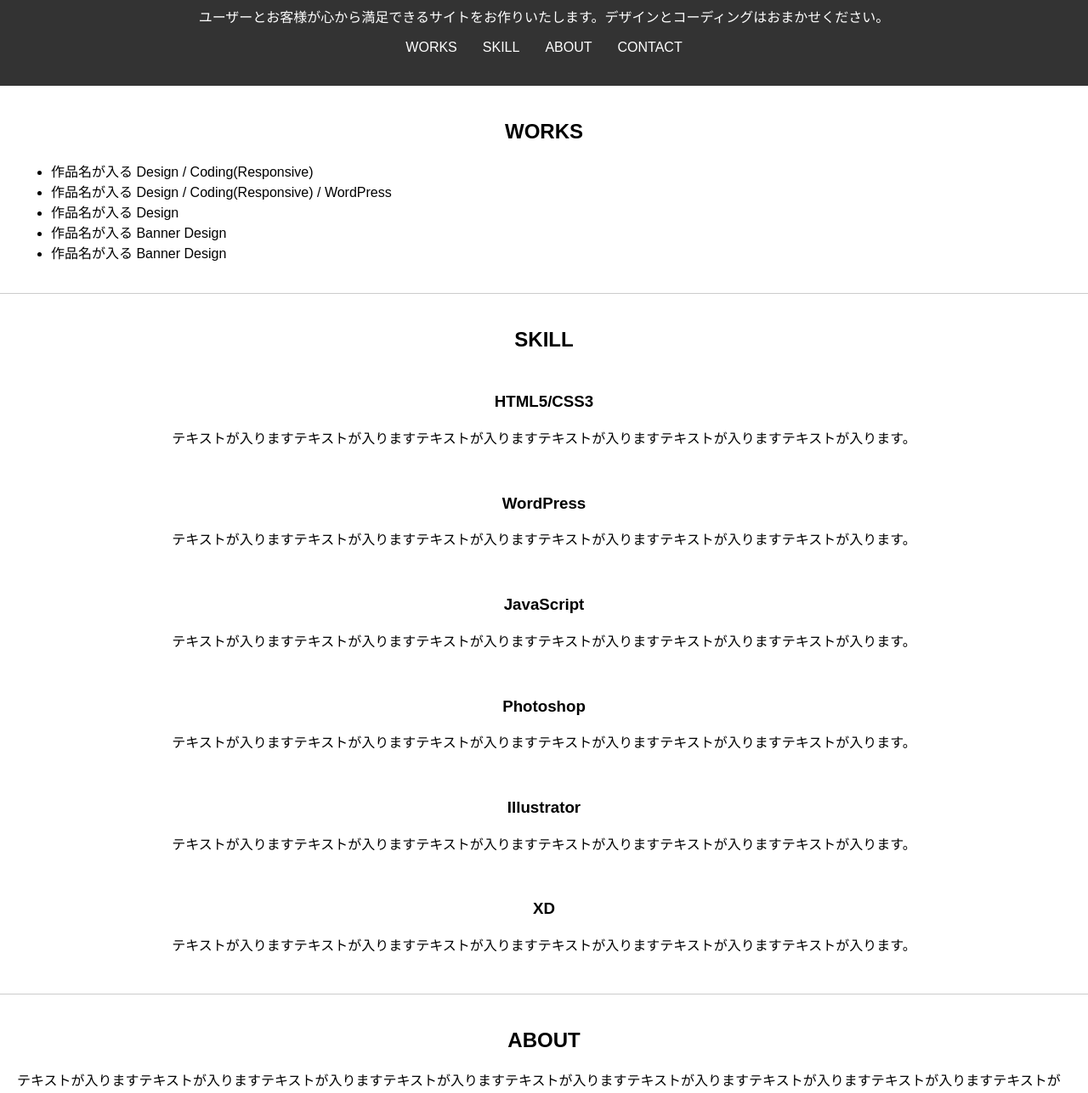
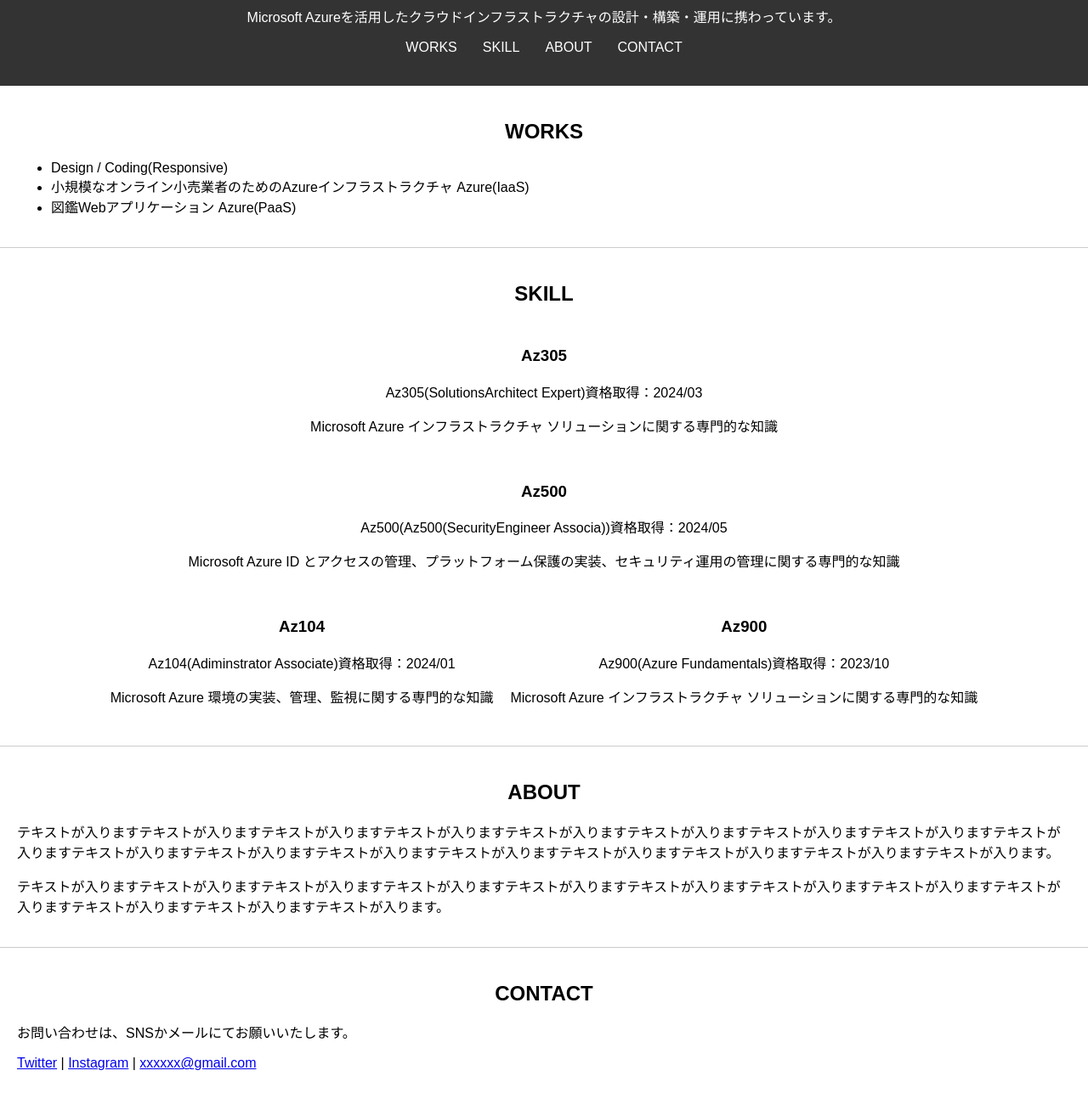
Before and after one commit to ksumida-kenya/portfolio, a plain HTML site: page index.html in a window 1280 px wide. Shown: the part 93-1380 px from the top of the page at 85% size. Drawn offline with Linux system fonts and the light colour scheme.

Commit message:
Update index.html

```diff
--- a/index.html
+++ b/index.html
@@ -3,7 +3,7 @@
 <head>
     <meta charset="UTF-8">
     <meta name="viewport" content="width=device-width, initial-scale=1.0">
-    <title>TARO YAMADA - ポートフォリオ</title>
+    <title>SUMIDA KENYA - ポートフォリオ</title>
     <style>
         body { font-family: Arial, sans-serif; margin: 0; padding: 0; }
         header, section, footer { padding: 20px; }
@@ -20,8 +20,8 @@
 </head>
 <body>
     <header>
-        <h1>TARO YAMADA</h1>
-        <p>ユーザーとお客様が心から満足できるサイトをお作りいたします。デザインとコーディングはおまかせください。</p>
+        <h1>SUMIDA KENYA</h1>
+        <p>Microsoft Azureを活用したクラウドインフラストラクチャの設計・構築・運用に携わっています。</p>
         <nav>
             <ul>
                 <li><a href="#works">WORKS</a></li>
@@ -35,11 +35,9 @@
     <section id="works">
         <h2>WORKS</h2>
         <ul>
-            <li>作品名が入る Design / Coding(Responsive)</li>
-            <li>作品名が入る Design / Coding(Responsive) / WordPress</li>
-            <li>作品名が入る Design</li>
-            <li>作品名が入る Banner Design</li>
-            <li>作品名が入る Banner Design</li>
+            <li> Design / Coding(Responsive)</li>
+            <li>小規模なオンライン小売業者のためのAzureインフラストラクチャ Azure(IaaS)</li>
+            <li>図鑑Webアプリケーション Azure(PaaS)</li>
         </ul>
     </section>
 
@@ -47,28 +45,24 @@
         <h2>SKILL</h2>
         <div class="skill">
             <div>
-                <h3>HTML5/CSS3</h3>
-                <p>テキストが入りますテキストが入りますテキストが入りますテキストが入りますテキストが入りますテキストが入ります。</p>
+                <h3>Az305</h3>
+                <p>Az305(SolutionsArchitect Expert)資格取得：2024/03</p>
+                <p>Microsoft Azure インフラストラクチャ ソリューションに関する専門的な知識</p>
             </div>
             <div>
-                <h3>WordPress</h3>
-                <p>テキストが入りますテキストが入りますテキストが入りますテキストが入りますテキストが入りますテキストが入ります。</p>
+                <h3>Az500</h3>
+                <p>Az500(Az500(SecurityEngineer Associa))資格取得：2024/05</p>
+                <p>Microsoft Azure ID とアクセスの管理、プラットフォーム保護の実装、セキュリティ運用の管理に関する専門的な知識</p>
             </div>
             <div>
-                <h3>JavaScript</h3>
-                <p>テキストが入りますテキストが入りますテキストが入りますテキストが入りますテキストが入りますテキストが入ります。</p>
+                <h3>Az104</h3>
+                <p>Az104(Adiminstrator Associate)資格取得：2024/01</p>
+                <p>Microsoft Azure 環境の実装、管理、監視に関する専門的な知識</p>
             </div>
             <div>
-                <h3>Photoshop</h3>
-                <p>テキストが入りますテキストが入りますテキストが入りますテキストが入りますテキストが入りますテキストが入ります。</p>
-            </div>
-            <div>
-                <h3>Illustrator</h3>
-                <p>テキストが入りますテキストが入りますテキストが入りますテキストが入りますテキストが入りますテキストが入ります。</p>
-            </div>
-            <div>
-                <h3>XD</h3>
-                <p>テキストが入りますテキストが入りますテキストが入りますテキストが入りますテキストが入りますテキストが入ります。</p>
+                <h3>Az900</h3>
+                <p>Az900(Azure Fundamentals)資格取得：2023/10</p>
+                <p>Microsoft Azure インフラストラクチャ ソリューションに関する専門的な知識</p>
             </div>
         </div>
     </section>
```
